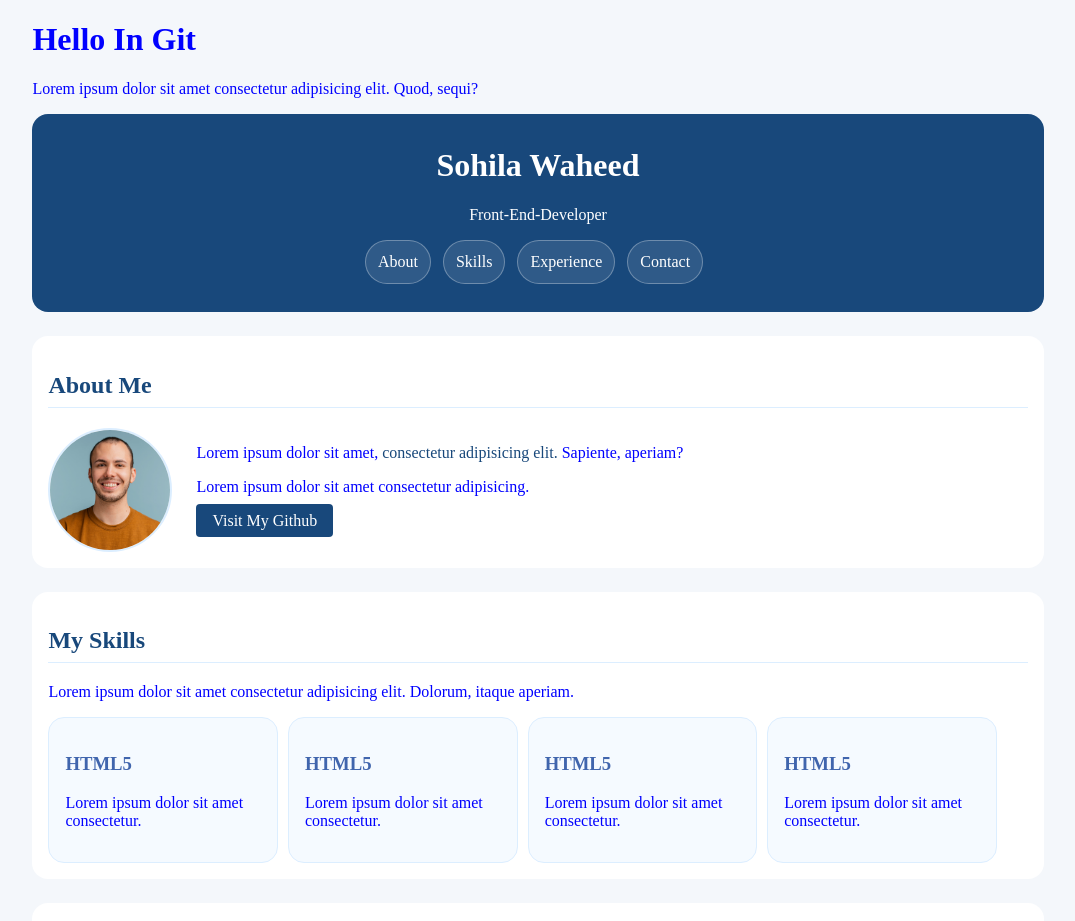
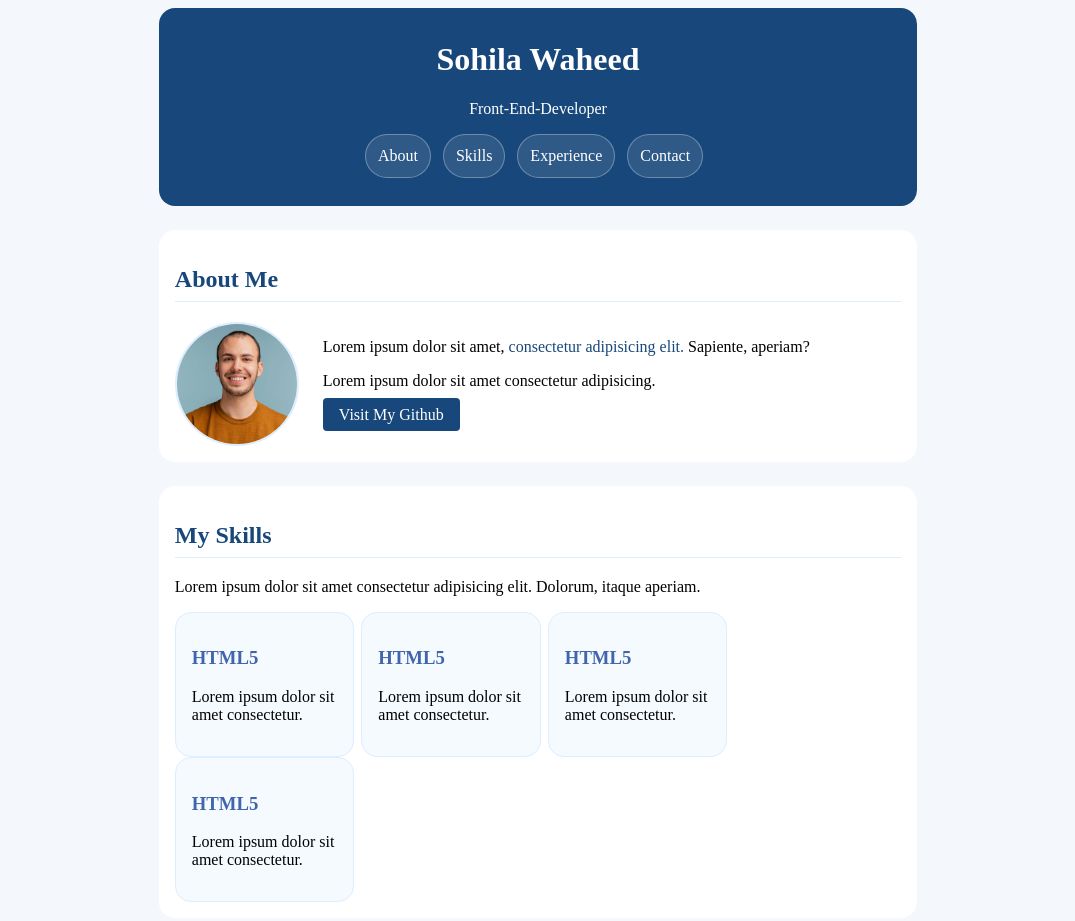
Before and after one commit to SohilaWahed/ass-1, a plain HTML site: page index.html in a window 1280 px wide. Shown: the top 921 px of the page, without its empty margins (102-1177 px from the left). Drawn offline with Linux system fonts and the light colour scheme.

Commit message:
initial commit

```diff
--- a/css/style.css
+++ b/css/style.css
@@ -5,9 +5,8 @@ body {
 /* Page */
 
 main {
-    width: 80%;
+    width: 60%;
     margin: auto;
-    color:blue
 }
 
 .clear {
--- a/index.html
+++ b/index.html
@@ -11,9 +11,7 @@
 <body>
 
     <main>
-        <h1>Hello In Git</h1>
-        <p>Lorem ipsum dolor sit amet consectetur adipisicing elit. Quod, sequi?</p>
-        <header>
+       <header>
             <h1>Sohila Waheed</h1>
             <p>Front-End-Developer</p>
             <div>
```
Also changed, not shown: test.html (deleted, +0 -11 lines).
